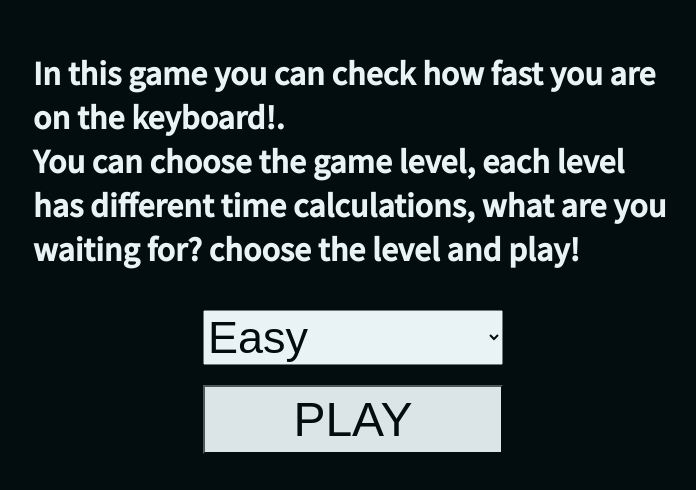
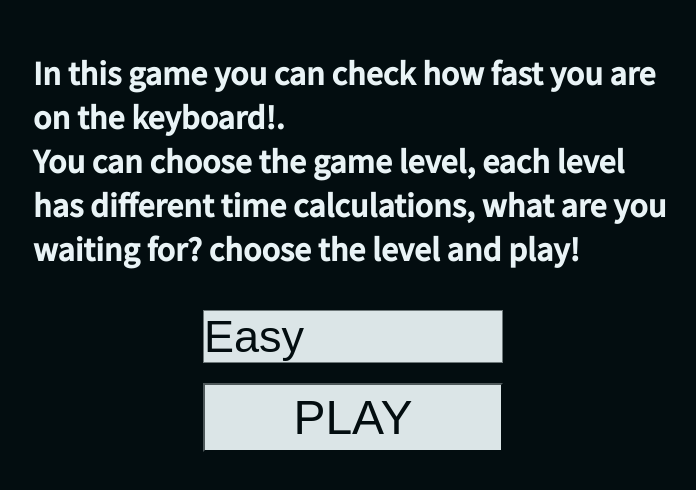
Before and after one commit to muhammadawwad9/type-faster, a React (Create React App) app: page / in a window 1280 px wide. Shown: the top 490 px of the page, without its empty margins (287-983 px from the left). Built offline with nearby package versions, Linux system fonts and the light colour scheme.

Commit message:
preeeeeeeeee

```diff
--- a/src/components/Overlay/Overlay.css
+++ b/src/components/Overlay/Overlay.css
@@ -37,7 +37,6 @@
   cursor: pointer;
   transition-property: all;
   transition-duration: 0.3s;
-  -webkit-appearance: none;
 }
 
 /* .level-selection button:hover {
--- a/src/index.css
+++ b/src/index.css
@@ -3,6 +3,7 @@
   margin: 0;
   padding: 0;
   box-sizing: border-box;
+  -webkit-appearance: none;
 }
 
 body {
```
